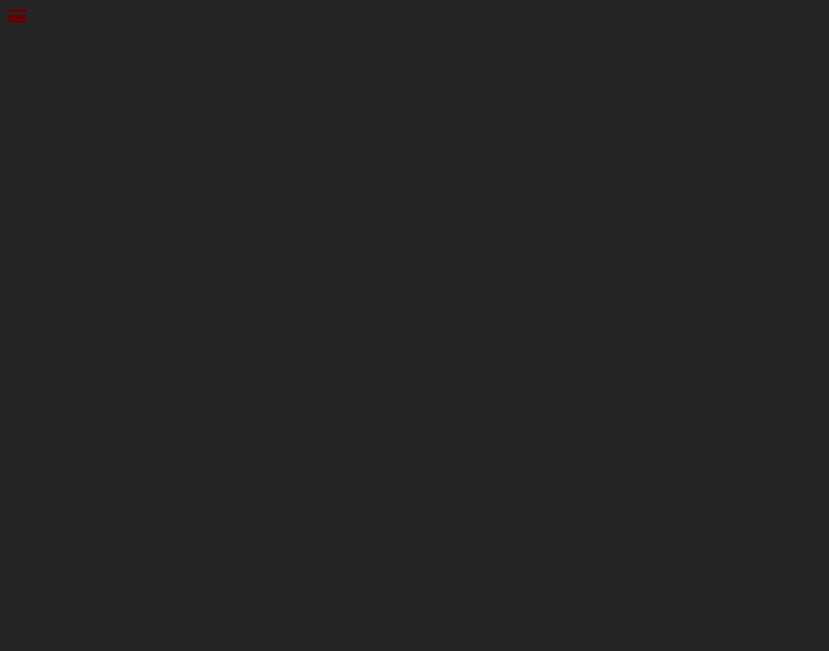
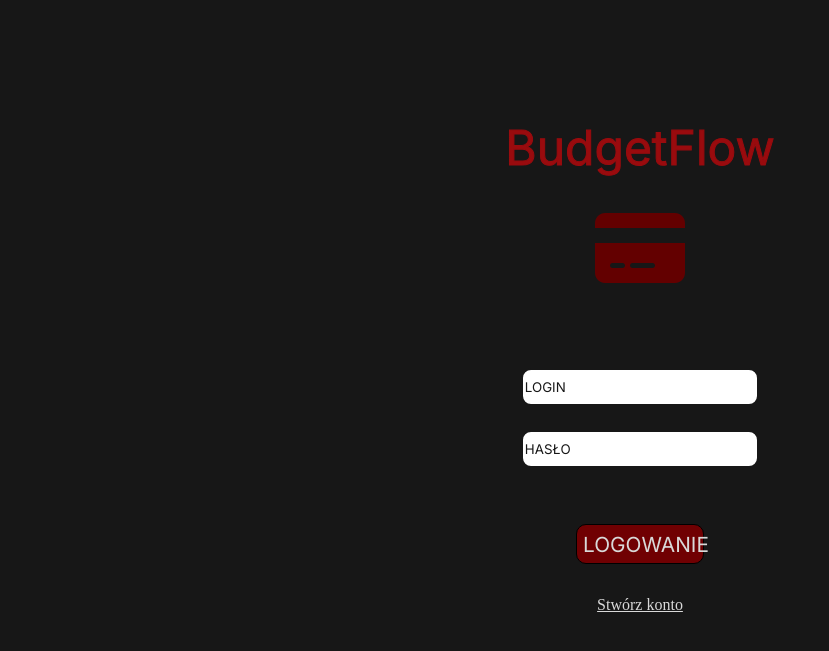
Before and after one commit to KonPaclawski/ProjektWdpai, a PHP site: page /public/views/logowanie.html in a window 1280 px wide. Before the commit the part shown is almost empty. Shown: the top 651 px of the page, without its empty margins (0-829 px from the left). Run offline with PHP 8.4, Linux system fonts and the light colour scheme; some libraries are stand-ins or nearby versions.

Commit message:
modified html and css to logowanie

```diff
--- a/public/css/logowanie.css
+++ b/public/css/logowanie.css
@@ -1,3 +1,67 @@
 body {
-    background-color:#252525;
+    background-color:#171717;
 }
+
+
+.main-container{
+    width:100%;
+    height:100%;
+    display:flex;
+    flex-direction:column;
+}
+.logo-container{
+    display:flex;
+    align-items: center;
+    justify-content: center;
+    margin-top:10vh;
+    flex-direction:column;
+    line-height:15vh;
+}
+
+.logo-container>a{
+    font-size:3em;
+    font-family: "Inter";
+    color:#990B0E;
+    -webkit-text-stroke: 1px #990B0E;
+}
+
+.login-container{
+    display:flex;
+    align-items: center;
+    margin-top:10vh;
+    flex-direction: column;
+    gap:4vh;
+}
+
+.login-info{
+    display:flex;
+    align-items: center;
+    gap:3vh;
+    flex-direction: column;
+}
+.login-info>input{
+    width:18vw;
+    height:4vh;
+    border-radius:10px;
+    border: 2px solid #171717;
+}
+
+.login-container>button{
+    width:10vw;
+    height:5vh;
+    margin-top:3vh;
+    border-radius:10px;
+    font-family: "Inter";
+    color: #D9D9D9;
+    font-size:1.3em;
+    background-color: #700002;
+    border: 1px solid black;
+}
+
+.login-container>a{
+    color:#D9D9D9
+}
+input::placeholder{
+    color:#171717;
+    font-family: "Inter";
+}
--- a/public/views/logowanie.html
+++ b/public/views/logowanie.html
@@ -6,12 +6,24 @@
     <title></title>
     <link rel="preconnect" href="https://fonts.googleapis.com">
     <link rel="preconnect" href="https://fonts.gstatic.com" crossorigin>
-    <link rel="preconnect" href="https://fonts.googleapis.com">
-    <link rel="preconnect" href="https://fonts.gstatic.com" crossorigin>
+    <link href="https://fonts.googleapis.com/css2?family=Inter:ital,opsz,wght@0,14..32,100..900;1,14..32,100..900&family=Roboto:ital,wght@0,100;0,300;0,400;0,500;0,700;0,900;1,100;1,300;1,400;1,500;1,700;1,900&display=swap" rel="stylesheet">
     <script src="https://kit.fontawesome.com/c692ed1a4c.js" crossorigin="anonymous"></script>
-    <i class="fa-solid fa-credit-card" style="color: #630000;"></i>
 
 </head>
+    <div class="main-container">
+        <div class="logo-container">
+            <a>BudgetFlow</a>
+            <i class="fa-solid fa-credit-card fa-5x" style="color: #630000;"></i>
+        </div>
 
+        <div class="login-container">
+            <form class="login-info">
+                <input type="text" id="login" placeholder="LOGIN">
+                <input type="password" id="password" placeholder="HASŁO">
+            </form>
+            <button>LOGOWANIE</button>
+            <a href="rejestracja.html">Stwórz konto</a>
+        </div>
+    </div>
 <body>
 </body>
```
